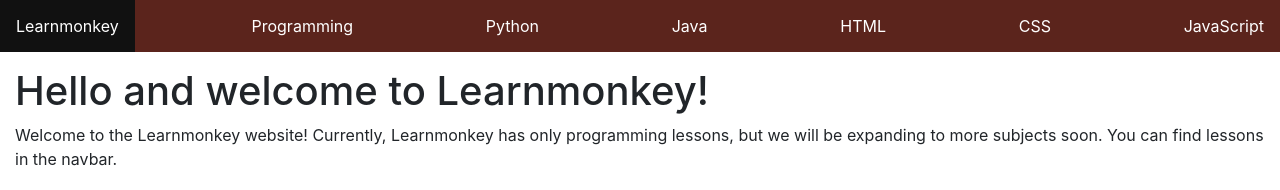
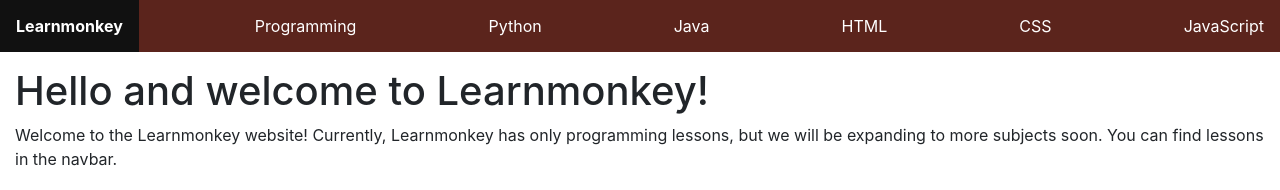
Before and after one commit to learnmonkey/learnmonkey.github.io, a Jekyll site: the page built from index.html, in a window 1280 px wide. Shown: the top 190 px of the page. Built offline with Jekyll 4.4.1, drawn with Linux system fonts in a browser that asks for light colours.

Commit message:
Make learnmonkey link bold

```diff
--- a/_includes/nav.html
+++ b/_includes/nav.html
@@ -42,7 +42,7 @@
 </ul> -->
 
 <ul class="navbar">
-	<li class="navitem"><a href="/">Learnmonkey</a></li>
+	<li class="navitem"><b><a href="/">Learnmonkey</a></b></li>
 	<li class="navitem"><a href="/programming">Programming</a></li>
 	<li class="navitem"><a href="/programming/python">Python</a></li>
 	<li class="navitem"><a href="/programming/java">Java</a></li>
```
